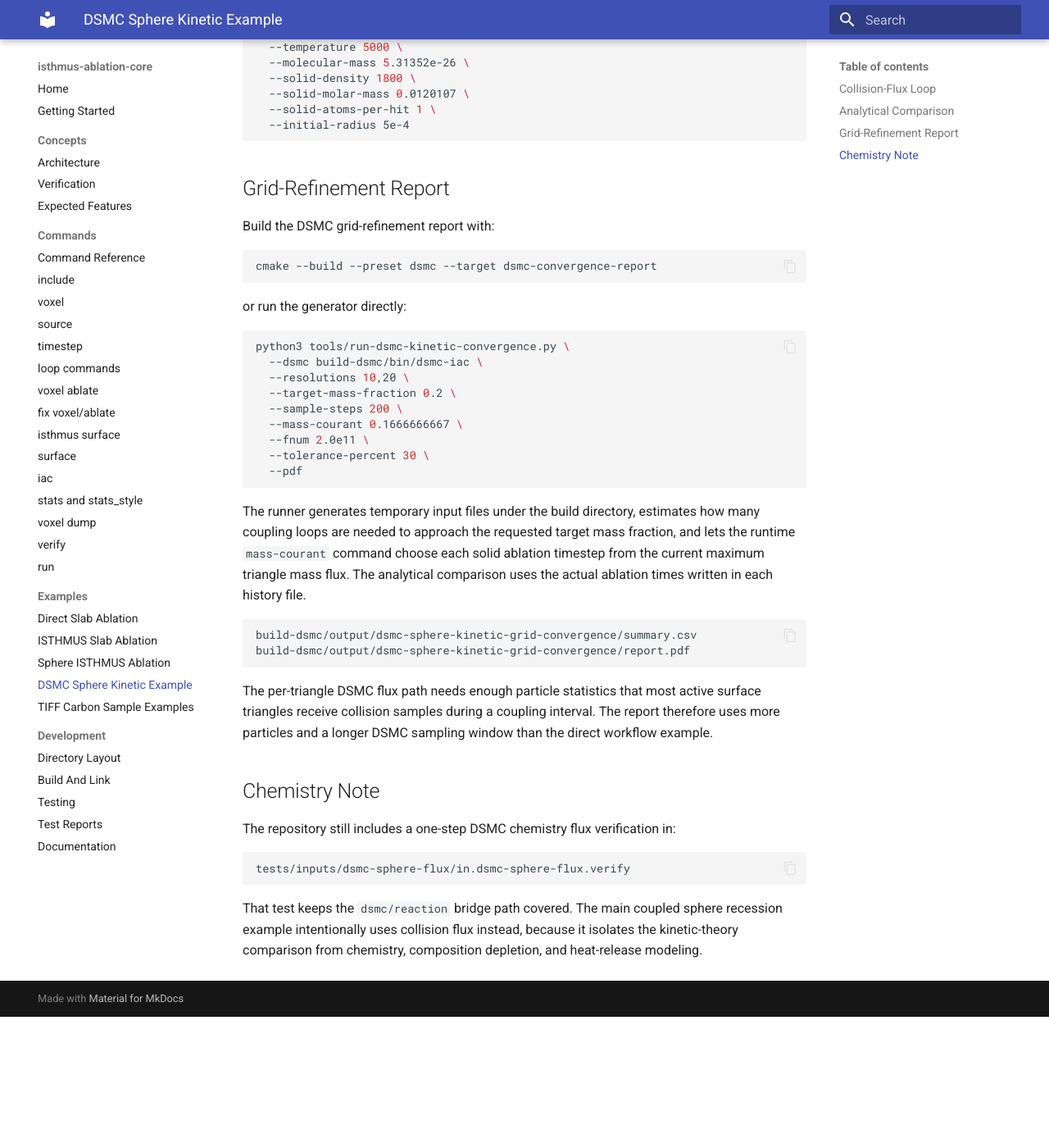
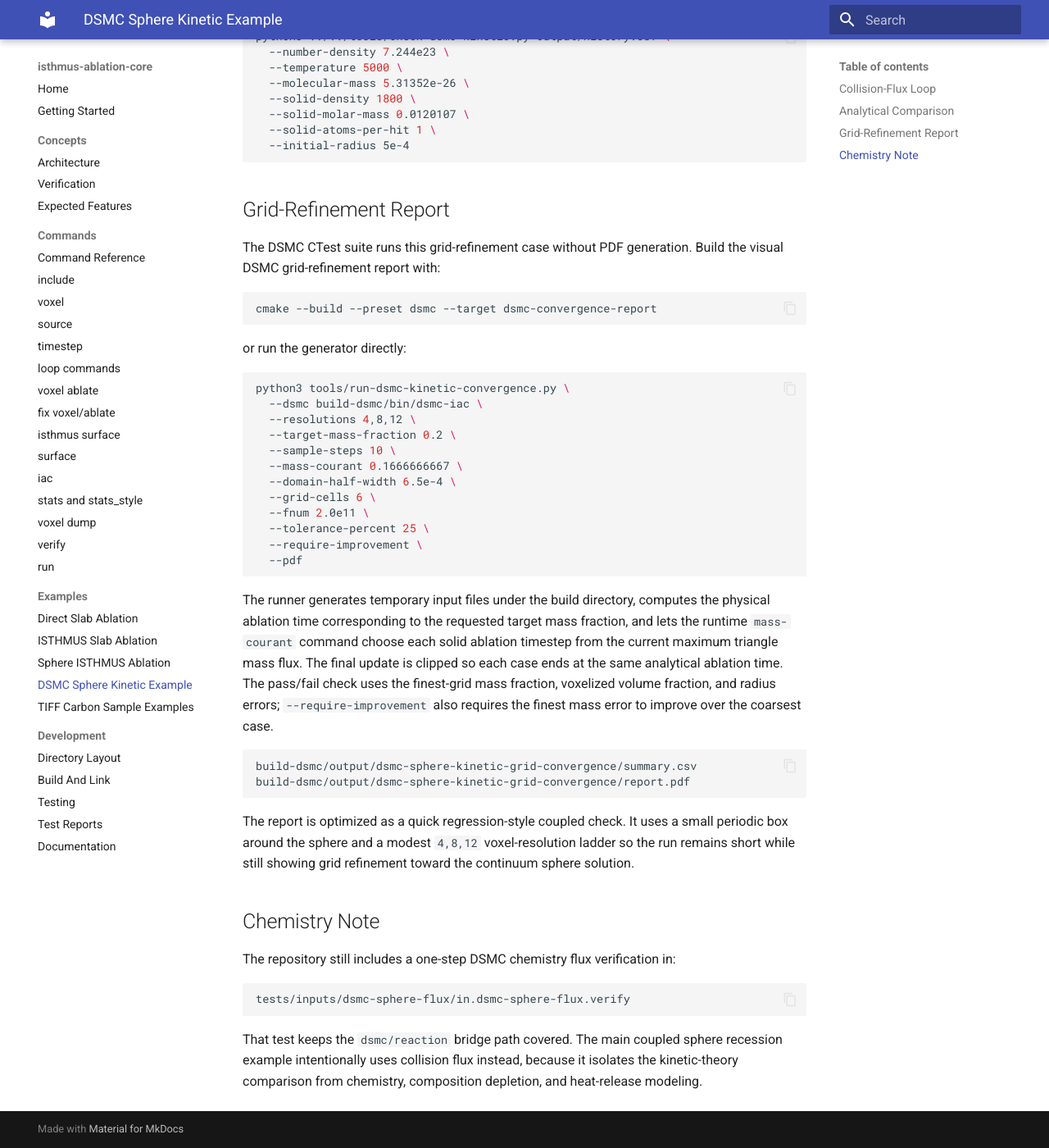
Before and after one commit to ctfl-public/isthmus-ablation-core, an MkDocs documentation site: the page built from docs/examples/dsmc-sphere-kinetic.md, in a window 1280 px wide and 1400 px high, scrolled down 2209 px. Shown: the whole window at 82% size. Built offline with MkDocs 1.6.1 and Material for MkDocs 9.7.7, drawn with Linux system fonts in a browser that asks for light colours; before the commit the page ends 3449 px from its top, so only the background shows below that; some of the changed text lies outside the part shown.

Commit message:
Add DSMC kinetic convergence test

````diff
--- a/docs/examples/dsmc-sphere-kinetic.md
+++ b/docs/examples/dsmc-sphere-kinetic.md
@@ -25,7 +25,8 @@ ctest --preset dsmc
 ```
 
 The normal standalone build does not include DSMC tests. A DSMC-enabled build
-runs the standalone tests plus DSMC-hosted bridge tests.
+runs the standalone tests plus DSMC-hosted bridge tests, including the
+`dsmc-sphere-kinetic-grid-convergence` check.
 
 ## Collision-Flux Loop
 
@@ -119,7 +120,8 @@ python3 ../../tools/check-dsmc-kinetic.py output/history.csv \
 
 ## Grid-Refinement Report
 
-Build the DSMC grid-refinement report with:
+The DSMC CTest suite runs this grid-refinement case without PDF generation.
+Build the visual DSMC grid-refinement report with:
 
 ```bash
 cmake --build --preset dsmc --target dsmc-convergence-report
@@ -130,30 +132,36 @@ or run the generator directly:
 ```bash
 python3 tools/run-dsmc-kinetic-convergence.py \
   --dsmc build-dsmc/bin/dsmc-iac \
-  --resolutions 10,20 \
+  --resolutions 4,8,12 \
   --target-mass-fraction 0.2 \
-  --sample-steps 200 \
+  --sample-steps 10 \
   --mass-courant 0.1666666667 \
+  --domain-half-width 6.5e-4 \
+  --grid-cells 6 \
   --fnum 2.0e11 \
-  --tolerance-percent 30 \
+  --tolerance-percent 25 \
+  --require-improvement \
   --pdf
 ```
 
-The runner generates temporary input files under the build directory, estimates
-how many coupling loops are needed to approach the requested target mass
-fraction, and lets the runtime `mass-courant` command choose each solid
-ablation timestep from the current maximum triangle mass flux. The analytical
-comparison uses the actual ablation times written in each history file.
+The runner generates temporary input files under the build directory, computes
+the physical ablation time corresponding to the requested target mass fraction,
+and lets the runtime `mass-courant` command choose each solid ablation timestep
+from the current maximum triangle mass flux. The final update is clipped so
+each case ends at the same analytical ablation time. The pass/fail check uses
+the finest-grid mass fraction, voxelized volume fraction, and radius errors;
+`--require-improvement` also requires the finest mass error to improve over the
+coarsest case.
 
 ```text
 build-dsmc/output/dsmc-sphere-kinetic-grid-convergence/summary.csv
 build-dsmc/output/dsmc-sphere-kinetic-grid-convergence/report.pdf
 ```
 
-The per-triangle DSMC flux path needs enough particle statistics that most
-active surface triangles receive collision samples during a coupling interval.
-The report therefore uses more particles and a longer DSMC sampling window than
-the direct workflow example.
+The report is optimized as a quick regression-style coupled check. It uses a
+small periodic box around the sphere and a modest `4,8,12` voxel-resolution
+ladder so the run remains short while still showing grid refinement toward the
+continuum sphere solution.
 
 ## Chemistry Note
 
````
Also changed, not shown: CMakeLists.txt (+27 -10 lines), docs/development/testing.md (+12 -4 lines), 3 other files.
